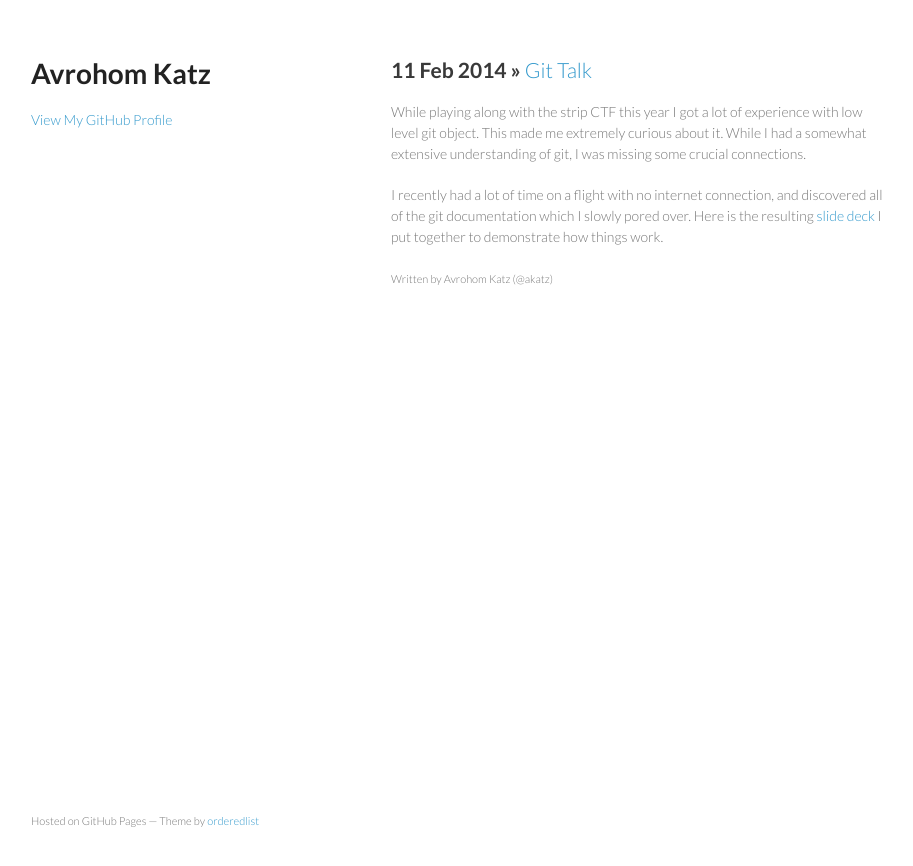
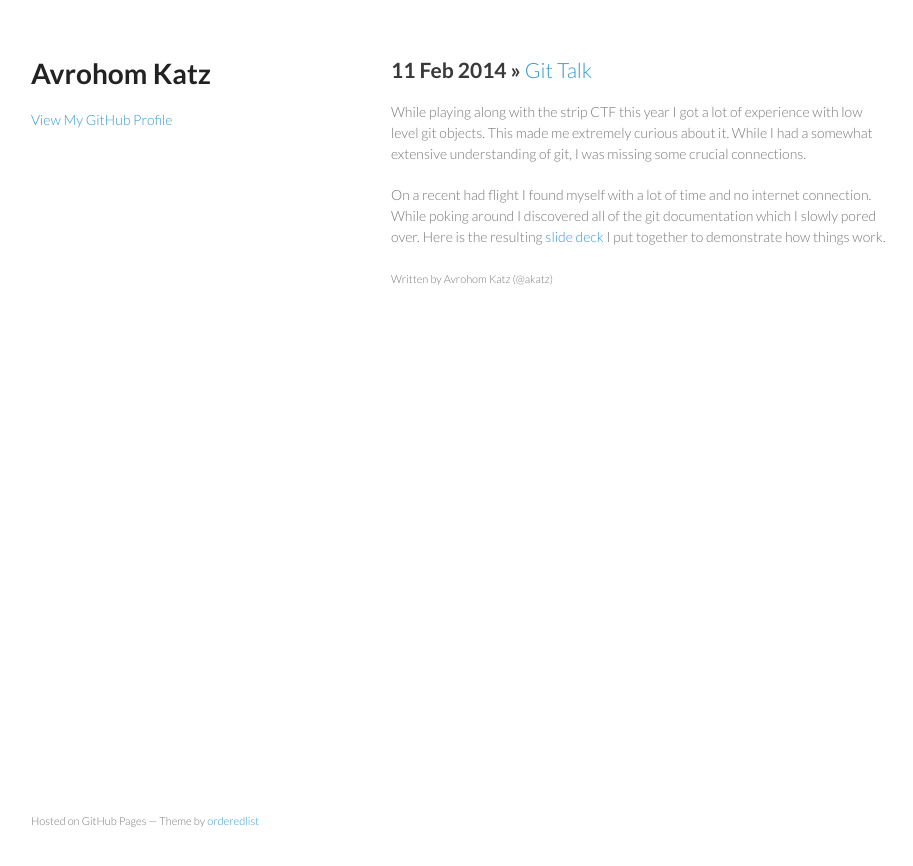
Before and after one commit to akatz/akatz.github.com, a Jekyll site: the page built from _posts/2014-02-11-git.markdown, in a window 1280 px wide. Shown: the top 866 px of the page, without its empty margins (179-1092 px from the left). Built offline with Jekyll 4.4.1, drawn with Linux system fonts in a browser that asks for light colours.

Commit message:
small wording changes

```diff
--- a/_posts/2014-02-11-git.markdown
+++ b/_posts/2014-02-11-git.markdown
@@ -5,11 +5,11 @@ author: Avrohom Katz (@akatz)
 ---
 
 While playing along with the strip CTF this year I got a lot of
-experience with low level git object. This made me extremely curious
+experience with low level git objects. This made me extremely curious
 about it. While I had a somewhat extensive understanding of git, I was
 missing some crucial connections.
 
-I recently had a lot of time on a flight with no internet connection,
-and discovered all of the git documentation which I slowly pored over.
+On a recent had flight I found myself with a lot of time and no internet connection.
+While poking around I discovered all of the git documentation which I slowly pored over.
 Here is the resulting [slide deck]({{ site.url }}/assets/slides) I put together to demonstrate how
 things work.
```
